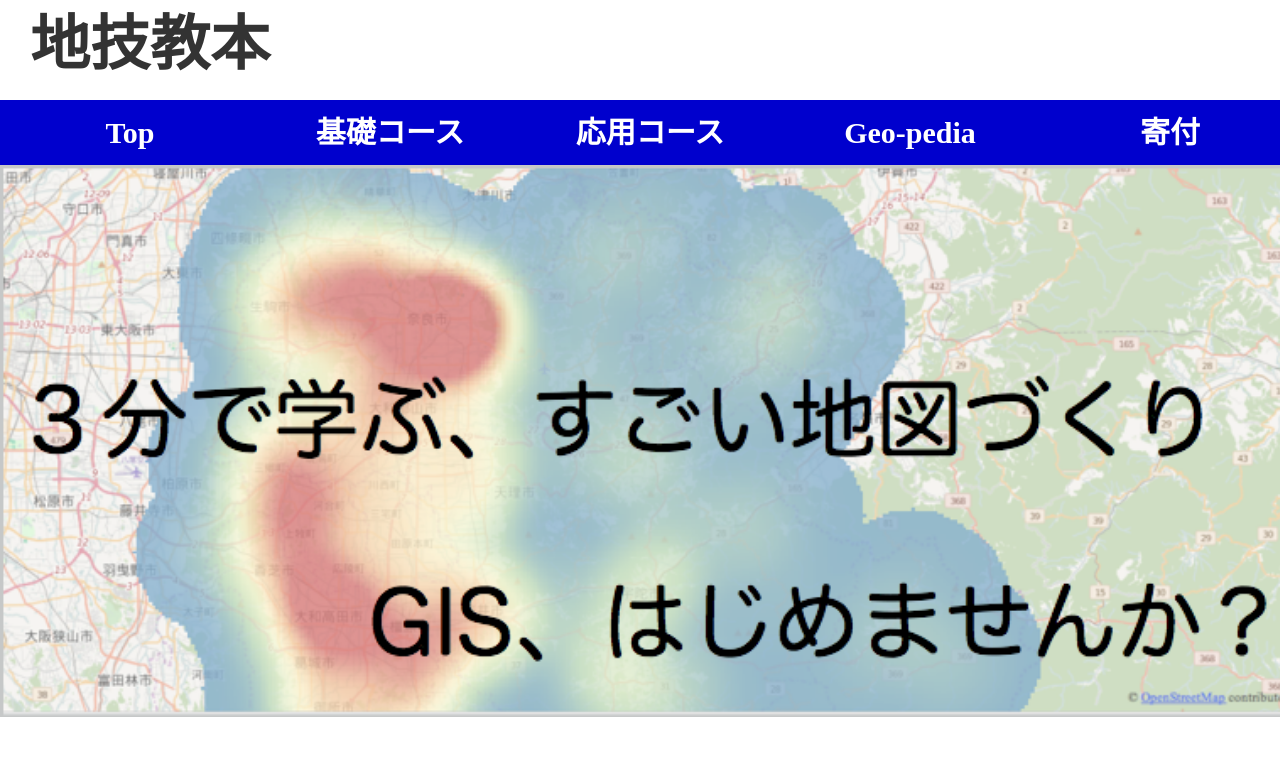
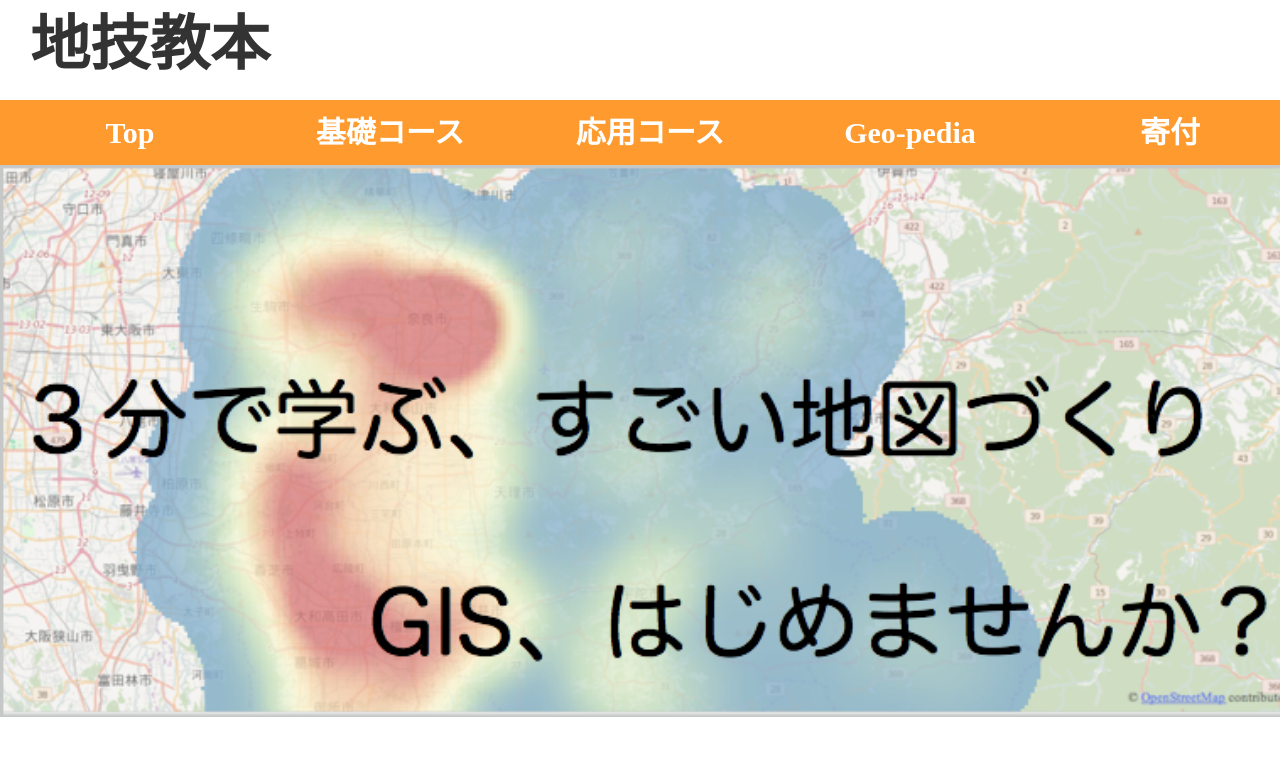
Before and after one commit to sagara1020/gisbook, a plain HTML site: page home/index.html in a window 1280 px wide. Shown: the top 762 px of the page. Drawn offline with Linux system fonts and the light colour scheme.

Commit message:
Update index.css

```diff
--- a/home/css/index.css
+++ b/home/css/index.css
@@ -60,7 +60,7 @@ ul#menu li a {
   padding:10px 0;
   text-decoration:none;
   display:block;
-  background:#0000cd;
+  background:#FE9A2E;
 }
 
 ul#menu li a:hover {
```
